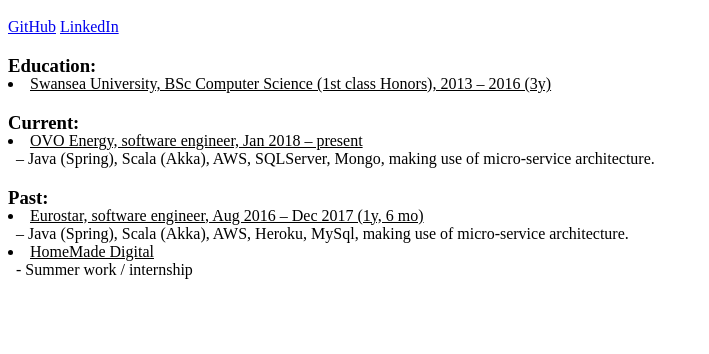
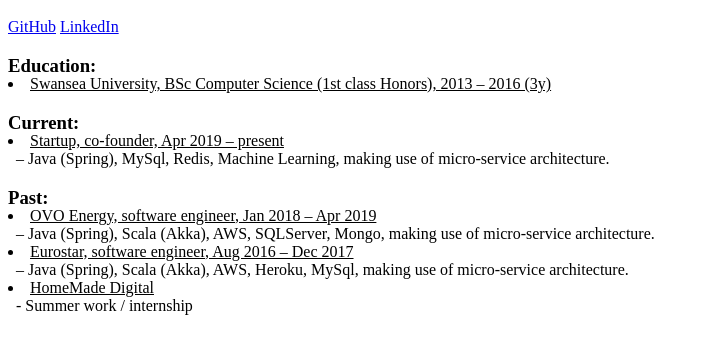
Before and after one commit to PatrickSocha/patricksocha.github.io, a plain HTML site: page index.html in a window 1280 px wide. Shown: the part 48-402 px from the top of the page, without its empty margins (0-709 px from the left). Drawn offline with Linux system fonts and the light colour scheme.

Commit message:
Updated work history.

```diff
--- a/index.html
+++ b/index.html
@@ -21,11 +21,13 @@
 <li>Swansea University, BSc Computer Science (1st class Honors), 2013 – 2016 (3y)</li>
 
 <h3>Current:</h3>
-<li>OVO Energy, software engineer, Jan 2018 – present</li>
-&nbsp; – Java (Spring), Scala (Akka), AWS, SQLServer, Mongo, making use of micro-service architecture.
+<li>Startup, co-founder, Apr 2019 – present</li>
+&nbsp; – Java (Spring), MySql, Redis, Machine Learning, making use of micro-service architecture.
 
 <h3>Past:</h3>
-<li>Eurostar, software engineer, Aug 2016 – Dec 2017 (1y, 6 mo)</li>
+<li>OVO Energy, software engineer, Jan 2018 – Apr 2019</li>
+&nbsp; – Java (Spring), Scala (Akka), AWS, SQLServer, Mongo, making use of micro-service architecture.
+<li>Eurostar, software engineer, Aug 2016 – Dec 2017</li>
 &nbsp; – Java (Spring), Scala (Akka), AWS, Heroku, MySql, making use of micro-service architecture.
 <li>HomeMade Digital</li>
 &nbsp; - Summer work / internship
```
